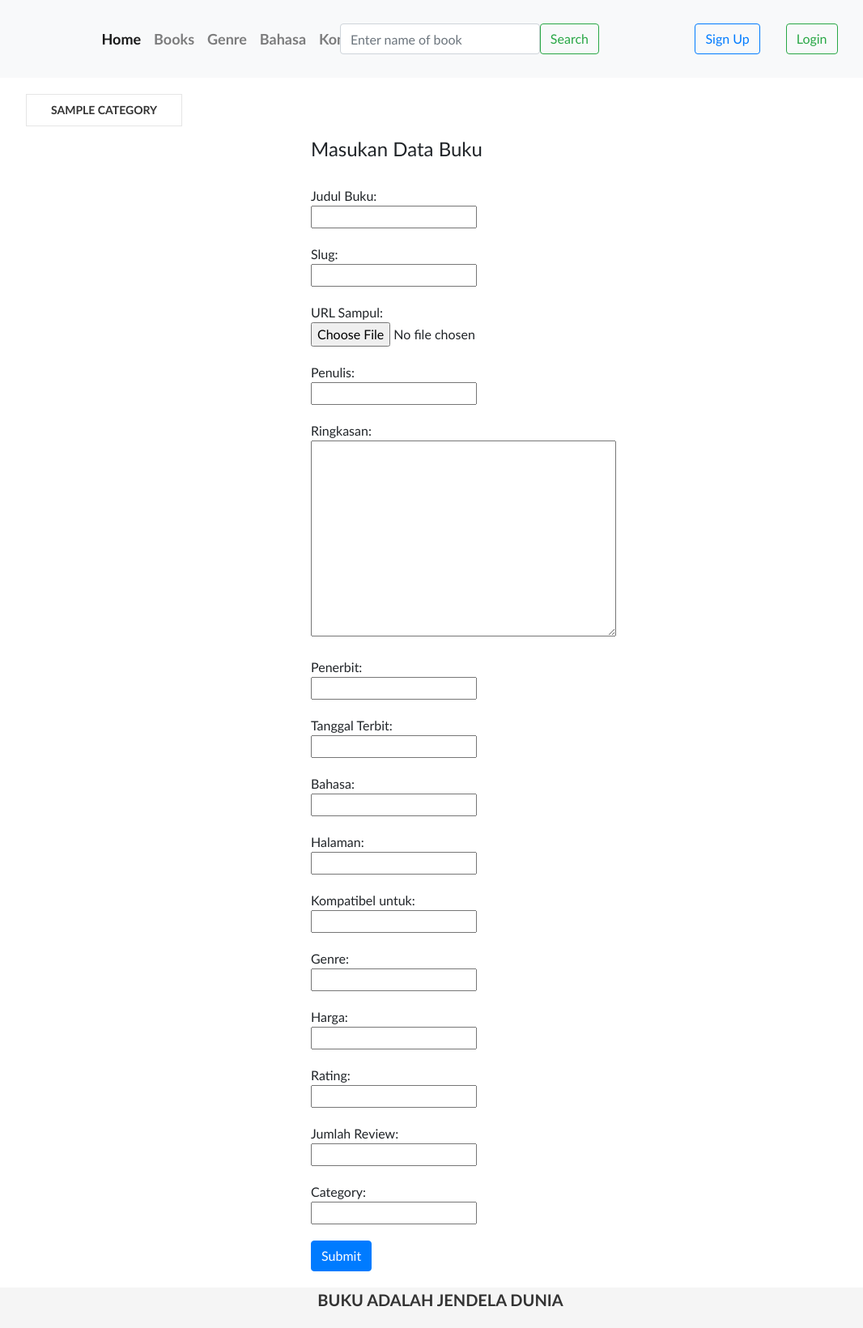
After one commit to reinswordk/Web-Scrapping, a Django app: page /book/form in a window 1280 px wide. The commit adds this page. Shown: the whole page at 81% size, without its empty margins (96-1162 px from the left). Run offline with Django 3.2, Linux system fonts and the light colour scheme; tables that the repository leaves empty hold one stand-in row (values such as "Sample post"); some libraries are stand-ins or nearby versions.

Commit message:
Update Halaman Scrape

```diff
--- a/bookapp/admin.py
+++ b/bookapp/admin.py
@@ -1,5 +1,5 @@
 from django.contrib import admin
-from .models import Category, Book, BookSearch
+from .models import Category, Book, BookSearch, MyModel, MyScrape
 # Register your models here.
 class CategoryAdmin(admin.ModelAdmin):
     prepopulated_fields = {'slug': ('name',)}
@@ -10,3 +10,5 @@ class BookAdmin(admin.ModelAdmin):
 admin.site.register(Category, CategoryAdmin)
 admin.site.register(Book, BookAdmin)
 admin.site.register(BookSearch)
+admin.site.register(MyModel)
+admin.site.register(MyScrape)
--- a/bookapp/forms.py
+++ b/bookapp/forms.py
@@ -1,7 +1,9 @@
 from django import forms
-from .models import BookSearch
+from .models import BookSearch, MyScrape
 from django.contrib.auth.forms import UserCreationForm
 from django.contrib.auth.models import User
+
+from .models import MyModel, Book
 
 class BookSearchForm(forms.ModelForm):
     name_of_book = forms.CharField(max_length=100, widget=forms.TextInput(attrs={
@@ -29,3 +31,21 @@ class CreateUserForm(UserCreationForm):
     class Meta:
         model = User
         fields = ['username', 'email', 'password1', 'password2']
+
+class MyForm(forms.ModelForm):
+  class Meta:
+    model = MyModel
+    fields = ["fullname", "mobile_number",]
+    labels = {'fullname': "Name", "mobile_number": "Mobile Number",}
+
+class InputBuku(forms.ModelForm):
+  class Meta:
+    model = Book
+    fields = ["title", "slug", "cover_image", "author", "summary", "publisher", "rilis", "language", "halaman", "compatible", "genre", "harga", "rating", "ratingsum", "category",]
+    labels = {'title': "Judul Buku", 'slug': "Slug", 'cover_image': "URL Sampul", 'author': "Penulis", 'summary': "Ringkasan", 'publisher': "Penerbit", 'rilis': "Tanggal Terbit", 'language': "Bahasa", 'halaman': "Halaman", 'compatible': "Kompatibel untuk", 'genre': "Genre", 'harga': "Harga", 'rating': "Rating", 'ratingsum': "Jumlah Review", 'category': "Category",}
+
+class Scrape(forms.ModelForm):
+  class Meta:
+    model = MyScrape
+    fields = ["link",]
+    labels = {'link': "URL Scrape",}
--- a/bookapp/models.py
+++ b/bookapp/models.py
@@ -1,3 +1,4 @@
+from os import link
 from django.db import models
 
 
@@ -36,3 +37,14 @@ class BookSearch(models.Model):
     name_of_book = models.CharField(max_length=100)
     def __str__(self):
         return self.name_of_book
+
+class MyModel(models.Model):
+    fullname = models.CharField(max_length=200)
+    mobile_number = models.IntegerField()
+    def __str__(self):
+        return self.fullname
+
+class MyScrape(models.Model):
+    link = models.URLField(max_length=200)
+    def __str__(self):
+        return self.link
--- /dev/null
+++ b/bookapp/templates/upload.html
@@ -0,0 +1,21 @@
+
+     {% extends 'base.html' %}
+     {% block title %}
+     <title>Book Form | All Books</title>
+     {% endblock %}
+
+
+     {% block content %}
+        <div class="container">
+            <form method="POST">
+            <fieldset>
+                <legend>Masukan Data Buku</legend>
+                {% csrf_token %}
+                {{ form.as_p }}
+                <button type="submit" class="btn btn-primary">Submit</button>
+            </fieldset>
+            </form>
+        </div>
+
+ </div>
+ {% endblock %}
--- a/bookapp/urls.py
+++ b/bookapp/urls.py
@@ -10,5 +10,6 @@ urlpatterns = [
     path('register', views.register_page, name = 'register'),
     path('login', views.login_page, name = 'login'),
     path('logout', views.logout_user, name = 'logout'),
-    path('scrape', views.scrape_book, name = 'scrape_book')
+    path('scrape', views.scrape_book, name = 'scrape'),
+    path('form', views.bookform, name='form'),
 ]
--- a/bookapp/views.py
+++ b/bookapp/views.py
@@ -10,13 +10,15 @@ from django.contrib.auth import authenticate, login, logout
 from django.contrib.auth.decorators import login_required
 
 import requests
+import pymongo
 from bs4 import BeautifulSoup
 
 from django.utils.text import slugify
 import string
 import random
 
-from django.views.generic import ListView, DetailView
+from .models import Book
+from .forms import InputBuku, Scrape
 
 # Create your views here.
 def home(request):
@@ -31,13 +33,29 @@ def all_books(request):
     books = Book.objects.all()
     return render(request, 'all_books.html', {'books':books})
 
+def get_dbconnection():
+    myclient = pymongo.MongoClient('mongodb://localhost:27017/') #link mongoDB, note: koneksikan terlebih dahulu
+    mydb = myclient['latscrapdb'] #gantinama database kalian, kalau belum ada/belum buat bisa langsung dibuat disini contoh => mydb = myclient['databaseku']
+
+    mycol = mydb['bookapp_book'] #nama collection atau table, kalau belum ada lakukan sama seperti sebelumnya
+
+    return mycol
+
+
+# print(var_in.inserted_id)
+def save_data(masukin):
+    mycol = get_dbconnection()
+    var_in = mycol.insert_one(masukin)
+    return var_in
+
 def rand_slug():
     return ''.join(random.choice(string.ascii_letters + string.digits) for _ in range(6))
 
 def rand_slug1():
     return ''.join(str(random.randint(0, 9)) for _ in range(8))
 
-def scrap_googlebook(url):
+'''
+def scrap_googlebook(request, url):
     global book_info
     urlnya = url
     page = requests.get(urlnya)
@@ -108,17 +126,8 @@ def scrap_googlebook(url):
     }
     # print(book_info)
     return book_info
+    '''
 
-def scrape_book(request):
-    #scrapelink = Request()
-    #if request.method == 'POST':
-    #    scrapelink = CreateUserForm(request.POST)
-    #    if scrapelink.is_valid():
-    #        scrapelink.save()
-    #        messages.info(request, "Sukses!")
-    #    else:
-    #        messages.info(request, "Invalid Credentials")
-    return render(request, 'scrape.html')
 
 def category_detail(request, slug):
     category = Category.objects.get(slug = slug)
@@ -161,3 +170,94 @@ def login_page(request):
 def logout_user(request):
     logout(request)
     return redirect('home')
+
+def scrape_book(request, url):
+    if request.method == "POST":
+        scrape = Scrape(request.POST)
+        if scrape.is_valid():
+            global book_info
+            urlnya = url
+            page = requests.get(urlnya)
+            soup = BeautifulSoup(page.text, 'html.parser')
+
+            _judul = soup.select('h1[itemprop="name"] span')
+            title = _judul[0].getText()
+
+            id_semi = slugify(rand_slug1())
+            id = int(id_semi)
+            slug = slugify(rand_slug() + "-")
+
+            _penulis = soup.select('a[class="hrTbp R8zArc"]')
+            author = _penulis[0].getText()
+
+            _desc = soup.select('span[jsslot=""]')
+            summary = _desc[0].getText()
+
+            _cover = soup.find('img', 'T75of h1kAub')
+            cover_image = _cover['src']
+
+            halaman = soup.find("div", string='Pages').find_next_sibling().text
+            rilis = ''
+            try:
+                rilis = soup.find("div", string='Published on').find_next_sibling().text
+                #print(pub_date)
+            except AttributeError:
+                rilis = '-'
+
+            publisher = soup.find("div", string='Publisher').find_next_sibling().text
+
+            language = soup.find("div", string='Language').find_next_sibling().text
+
+            compatible = soup.find("div", string='Best for').find_next_sibling().text
+
+            # genre_mentah = soup.find("div", string='Genres').find_next_sibling().text
+            # genre_semi = genre_mentah.split('/')
+            # category = [x.strip(' ') for x in genre_semi]
+            genre = input("masuk kateori apa: ")
+
+            harga_1 = soup.select('button[class="LkLjZd ScJHi HPiPcc IfEcue"]  meta[itemprop="price"]')[0]['content'].replace('$','')
+            harga_2 = float(harga_1) * 14266.00
+            harga = 'Rp ' + "{:,}".format(int(harga_2)) + ',00'
+
+            _rating = soup.select('div[class="BHMmbe"]')
+            rating = _rating[0].getText()
+
+            _jumlah_rating = soup.select('span[class="EymY4b"] span')
+            ratingsum = _jumlah_rating[1].getText()
+
+
+            book_info = {
+                'cover_image':cover_image,
+                'title':title,
+                'author':author,
+                'id':id,
+                'slug':slug,
+                'summary':summary,
+                'publisher':publisher,
+                'rilis':rilis,
+                'language':language,
+                'halaman':halaman,
+                'compatible':compatible,
+                'genre':genre,
+                'harga':harga,
+                'rating':rating,
+                'ratingsum':ratingsum
+            }
+            # print(book_info)
+            scrape.save(book_info)
+            messages.info(request, "Buku berhasil ditambahkan!")
+            return book_info
+    else:
+        scrape = Scrape()
+    return render(request, 'scrape.html', {'scrape': scrape})
+
+def bookform(request):
+  if request.method == "POST":
+    form = InputBuku(request.POST)
+    if form.is_valid():
+      form.save()
+      messages.info(request, "Buku berhasil ditambahkan!")
+      return redirect('home')
+  else:
+      form = InputBuku()
+  return render(request, 'upload.html', {'form': form})
--- a/templates/base.html
+++ b/templates/base.html
@@ -61,8 +61,8 @@
             Hello {{user.username}}
           </button>
           <ul class="dropdown-menu" aria-labelledby="dropdownMenuButton1">
-            <li><a class="dropdown-item" href="/admin/bookapp/book/">Add Book</a></li>
-            <li><a class="dropdown-item" href="{% url 'scrape_book' %}">Scrape</a></li>
+            <li><a class="dropdown-item" href="{% url 'form' %}">Add Book</a></li>
+            <li><a class="dropdown-item" href="{% url 'scrape' %}">Scrape</a></li>
             <li><a class="dropdown-item" href="">Upload</a></li>
             <li><a class="dropdown-item" href="{% url 'logout' %}">Logout</a></li>
           </ul>
```
Also changed, not shown: bookapp/templates/cv-form.html (added, +21 -0 lines), bookapp/templates/scrape.html (+12 -10 lines), bookapp/migrations/0011_mymodel.py (added), bookapp/migrations/0012_myscrape.py (added), bookapp/migrations/0013_auto_20220113_1706.py (added).
